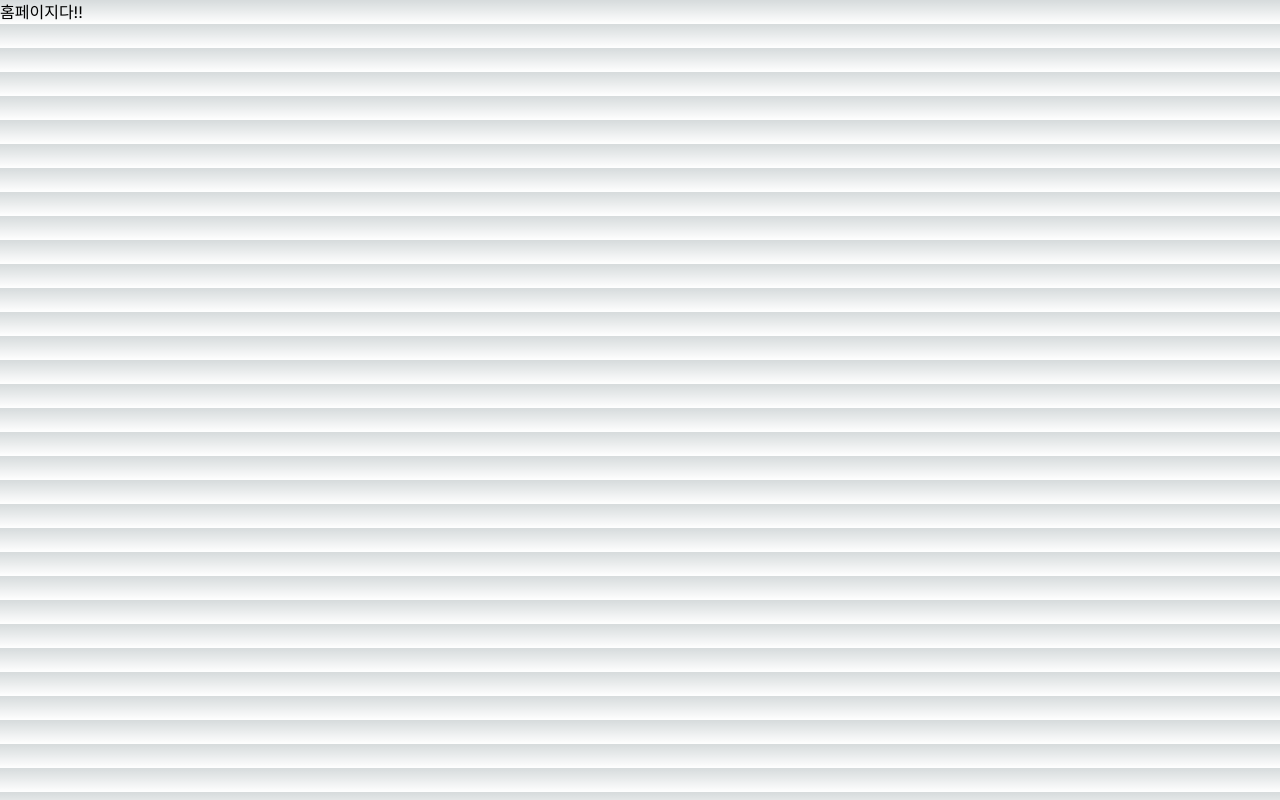
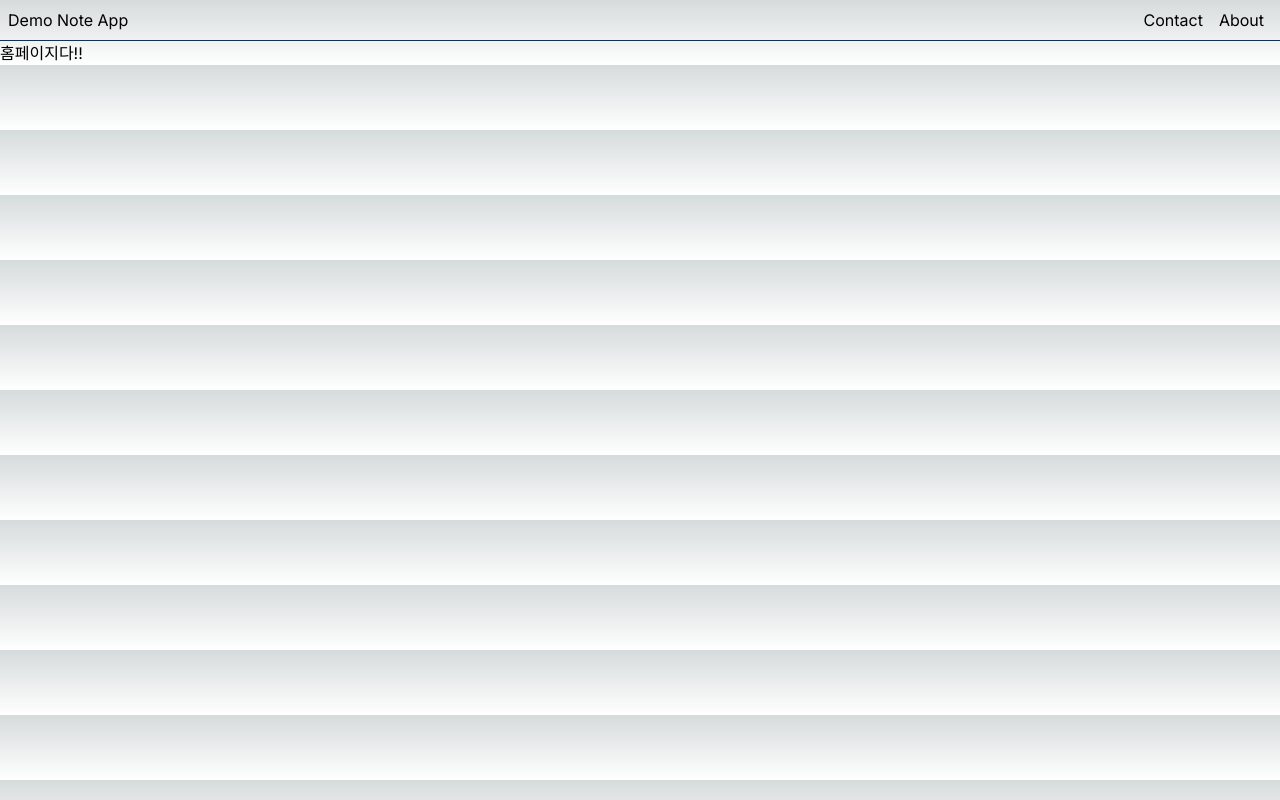
Before and after one commit to jiyoon-lee/nextjs-tutorial, a Next.js app: page / in a window 1280 px wide. Built offline with nearby package versions, Linux system fonts and the light colour scheme.

Commit message:
4.12 레이아웃으로 골격을

```diff
--- /dev/null
+++ b/src/app/layout.module.css
@@ -0,0 +1,11 @@
+.header {
+  display: flex;
+  justify-content: space-between;
+  align-items: center;
+  padding: 8px;
+  border-bottom: 1px solid #132f52;
+}
+
+.nav a {
+  padding: 0 8px;
+}
--- a/src/app/layout.tsx
+++ b/src/app/layout.tsx
@@ -1,21 +1,31 @@
-import './globals.css'
-import { Inter } from 'next/font/google'
+import "./globals.css";
+import styles from "./layout.module.css";
+import { Inter } from "next/font/google";
 
-const inter = Inter({ subsets: ['latin'] })
+const inter = Inter({ subsets: ["latin"] });
 
 export const metadata = {
-  title: 'Create Next App',
-  description: 'Generated by create next app',
-}
+  title: "Create Next App",
+  description: "Generated by create next app",
+};
 
 export default function RootLayout({
   children,
 }: {
-  children: React.ReactNode
+  children: React.ReactNode;
 }) {
   return (
     <html lang="en">
-      <body className={inter.className}>{children}</body>
+      <body className={inter.className}>
+        <header className={styles.header}>
+          <h1>Demo Note App</h1>
+          <nav className={styles.nav}>
+            <a href="">Contact</a>
+            <a href="">About</a>
+          </nav>
+        </header>
+        {children}
+      </body>
     </html>
-  )
+  );
 }
```
